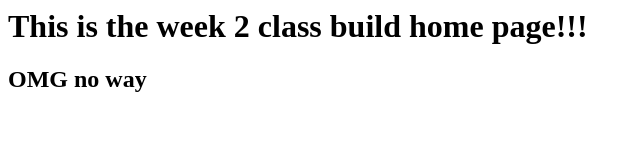
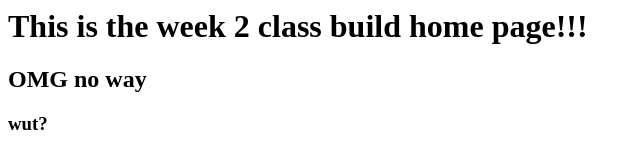
Before and after one commit to mehta-asim/Week-2-Class-Build, a plain HTML site: page index.html in a window 1280 px wide. Shown: the full height of the page, 0-640 px from the left. Drawn offline with Linux system fonts and the light colour scheme.

Commit message:
updated index.html

```diff
--- a/index.html
+++ b/index.html
@@ -4,4 +4,5 @@
 <body>
 	<h1>This is the week 2 class build home page!!!</h1>
 	<H2>OMG no way</H2>
+	<h3>wut?</h3>
 </body>
```
